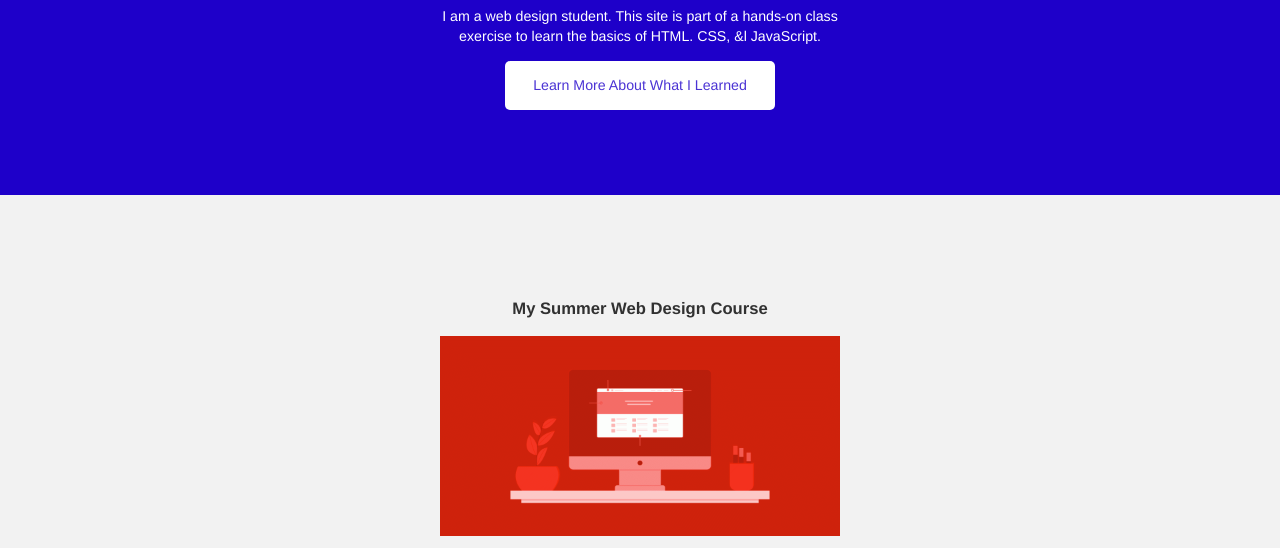
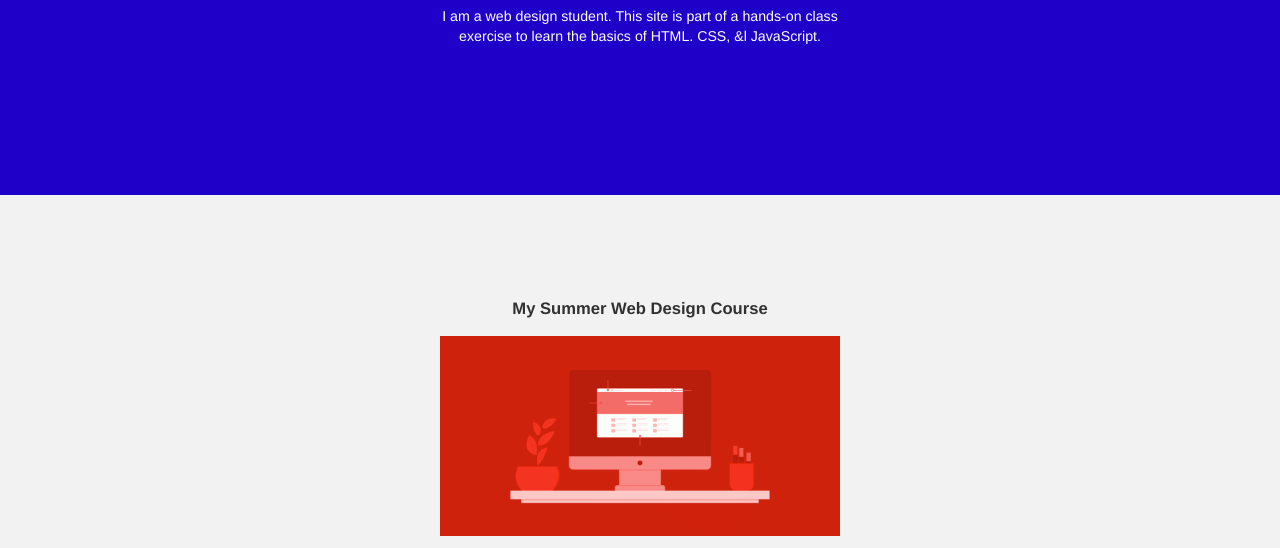
Before and after one commit to minso123/minso123.github.io, a plain HTML site: page index.html in a window 1280 px wide. In both pictures the pointer is over the link "Learn More About What I Learned". Shown: the part 234-782 px from the top of the page. Drawn offline with Linux system fonts and the light colour scheme.

Commit message:
button colour

```diff
--- a/css/style.css
+++ b/css/style.css
@@ -26,11 +26,11 @@ img {
     padding: 1em 2em;
     text-decoration: none;
     background-color: rgba(30, 0, 201, 0.8);;
-    color: white;
+    color: rgb(255, 255, 255);
     border-radius: 5px;
 }
 .button:hover {
-    background-color: rgba(30, 0, 201, 0.8);
+    background-color: rgba(92, 0, 121, 0.8);
     color: white;
 }
 .button.dark {
@@ -38,7 +38,7 @@ img {
     background-color: rgba(255, 255, 255,.8);
 }
 .button.dark:hover {
-    background-color: rgba(255, 255, 255,1);
+    background-color: rgb(30, 0, 201);
 }
 
 /* SITE STRUCTURE */
```
Also changed, not shown: notes.html (+1 -1 lines).
